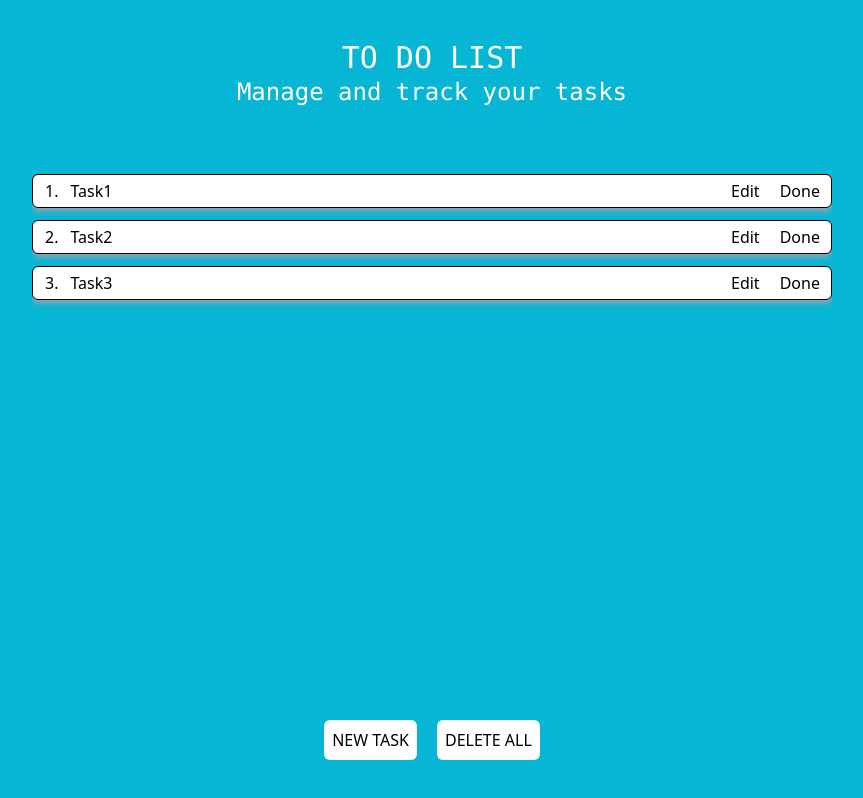
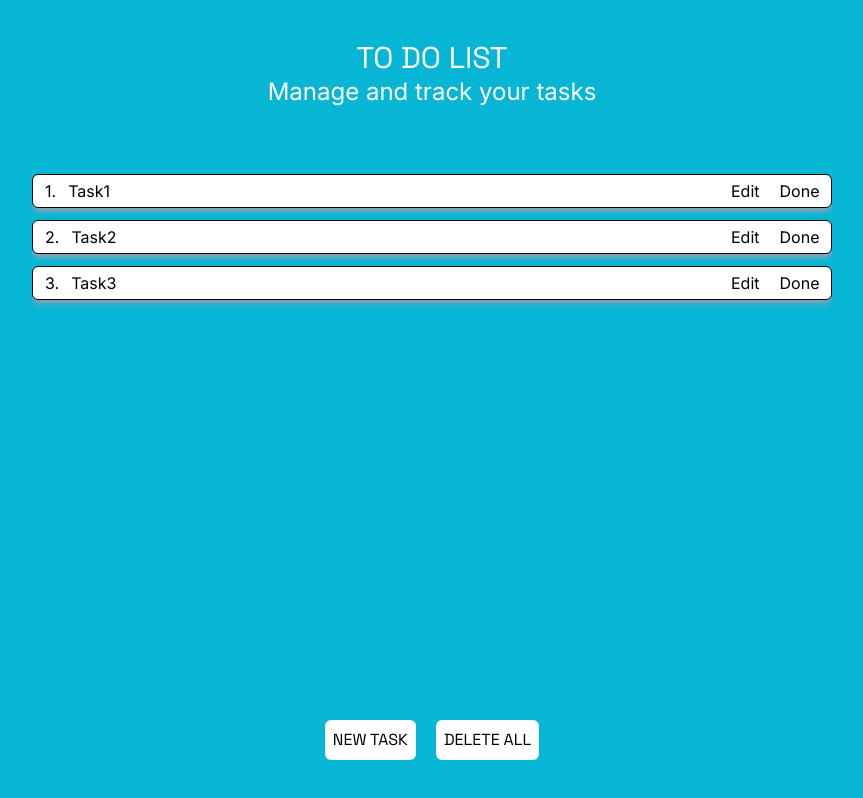
Before and after one commit to Garuna414/To-Do-List, a React (Create React App) app in the folder client/: page / in a window 1280 px wide. Shown: the whole page, without its empty margins (208-1071 px from the left). Built offline with nearby package versions, Linux system fonts and the light colour scheme.

Commit message:
Fonts updated

```diff
--- a/client/public/index.html
+++ b/client/public/index.html
@@ -25,6 +25,12 @@
       Learn how to configure a non-root public URL by running `npm run build`.
     -->
     <title>React App</title>
+    <link rel="preconnect" href="https://fonts.googleapis.com" />
+    <link rel="preconnect" href="https://fonts.gstatic.com" crossorigin />
+    <link
+      href="https://fonts.googleapis.com/css2?family=Inter:ital,opsz,wght@0,14..32,100..900;1,14..32,100..900&family=Space+Grotesk:wght@300..700&display=swap"
+      rel="stylesheet"
+    />
   </head>
   <body>
     <noscript>You need to enable JavaScript to run this app.</noscript>
--- a/client/src/components/Buttons.jsx
+++ b/client/src/components/Buttons.jsx
@@ -24,7 +24,7 @@ function Buttons() {
       {btns.map((name, key) => (
         <button
           key={key}
-          className="text-black p-2 bg-white rounded-md hover:shadow hover:shadow-slate-50 hover:bg-gray-300 transition-all ease-in-out duration-200 text-sm md:text-base"
+          className="text-black p-2 bg-white rounded-md hover:shadow hover:shadow-slate-50 hover:bg-gray-300 transition-all ease-in-out duration-200 text-sm md:text-base font-heading"
           onClick={fnc[key]}
         >
           {name}
--- a/client/src/components/Task.jsx
+++ b/client/src/components/Task.jsx
@@ -34,7 +34,7 @@ function Task({ name, index }) {
   };
 
   return (
-    <div className="bg-white border border-black rounded-md shadow-md shadow-slate-400 flex flex-row justify-between md:text-base text-sm">
+    <div className="bg-white border border-black rounded-md shadow-md shadow-slate-400 flex flex-row justify-between md:text-base text-sm font-body">
       <div className="w-[60%] py-1 flex-nowrap overflow-x-hidden flex flex-row">
         <p className="mx-3">{index+1}.</p>
         <p className="">{name}</p>
--- a/client/src/components/TaskList.jsx
+++ b/client/src/components/TaskList.jsx
@@ -3,7 +3,7 @@ import Task from "./Task";
 
 function TaskList({ tasks }) {
   return (
-    <div className="w-[80vw] max-w-[800px] overflow-y-scroll h-[60vh]">
+    <div className="w-[80vw] max-w-[800px] overflow-y-auto h-[60vh]">
       <div className="flex flex-col gap-3 h-auto w-full justify-start">
         {tasks.map((name, key) => (
           <Task name={name} index={key} key={key}/>
--- a/client/src/components/Title.jsx
+++ b/client/src/components/Title.jsx
@@ -3,8 +3,8 @@ import React from 'react'
 function Title() {
   return (
     <div className="text-center text-white p-5">
-      <h1 className="text-xl md:text-2xl lg:text-3xl font-mono">TO DO LIST</h1>
-      <h3 className="text-lg md:text-xl lg:text-2xl font-mono">Manage and track your tasks</h3>
+      <h1 className="text-xl md:text-2xl lg:text-3xl font-heading">TO DO LIST</h1>
+      <h3 className="text-lg md:text-xl lg:text-2xl font-body">Manage and track your tasks</h3>
     </div>
   )
 }
--- a/client/tailwind.config.js
+++ b/client/tailwind.config.js
@@ -2,7 +2,20 @@
 module.exports = {
   content: ["./src/**/*.{js,jsx,ts,tsx}"],
   theme: {
-    extend: {},
+    extend: {
+      fontFamily: {
+        heading: ["Space Grotesk", "serif"],
+        body: ["Inter", "serif"],
+      },
+      fontWeight: {
+        heading: 400,
+        body: 400,
+      },
+      fontStyle: {
+        heading: "normal",
+        body: "normal",
+      },
+    },
   },
   plugins: [],
-}
+};
```
